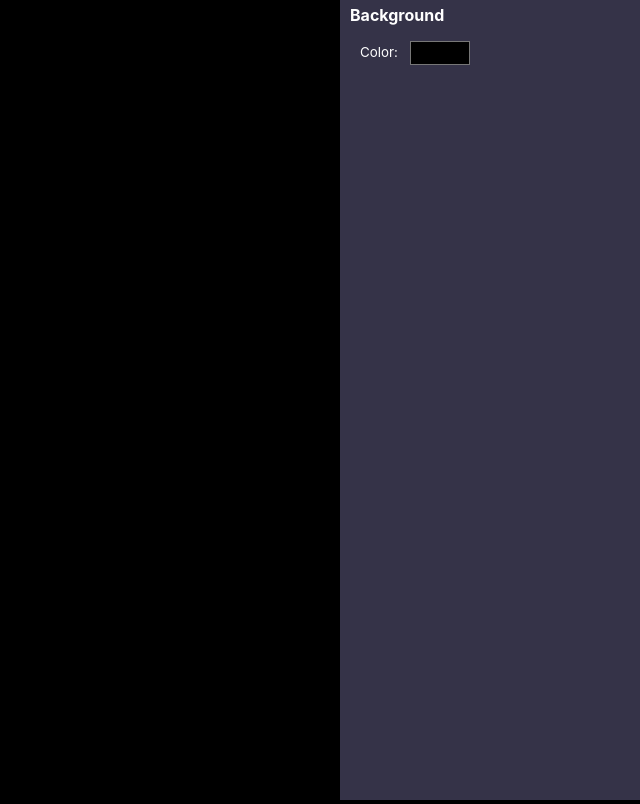
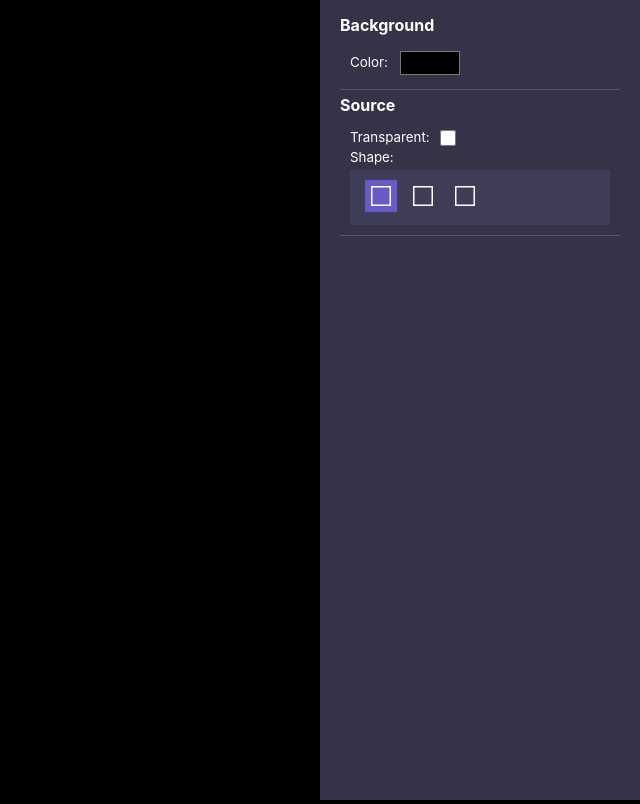
Before and after one commit to NevLext/particle-generator, a React (Create React App) app: page / in a window 1280 px wide. Shown: the whole page, without its empty margins (640-1280 px from the left). Built offline with nearby package versions, Linux system fonts and the light colour scheme.

Commit message:
Added Checkbox and ImageList

```diff
--- a/public/index.html
+++ b/public/index.html
@@ -11,7 +11,7 @@
     />
     <link rel="apple-touch-icon" href="%PUBLIC_URL%/logo192.png" />
     <link rel="manifest" href="%PUBLIC_URL%/manifest.json" />
-    <title>React App</title>
+    <title>Particles Generator</title>
   </head>
   <body>
     <noscript>You need to enable JavaScript to run this app.</noscript>
--- a/src/App.js
+++ b/src/App.js
@@ -11,9 +11,7 @@ export class App extends Component
 		super(props);
 		this.handleChange = this.handleChange.bind(this);
 		this.state = {
-			properties: {
-				backgroundColor: "red"
-			}
+			properties: {}
 		}
 	}
 
--- /dev/null
+++ b/src/components/Checkbox.css
@@ -0,0 +1,12 @@
+.Checkbox {
+    display: flex;
+    align-items: center;
+}
+
+.Checkbox--input {
+    margin-top: 5px;
+    margin-left: 10px;
+    width: 16px;
+    height: 16px;
+    cursor: pointer;
+}
--- /dev/null
+++ b/src/components/Checkbox.js
@@ -0,0 +1,29 @@
+import React, { Component } from 'react'
+import './Checkbox.css'
+
+export class Checkbox extends Component {
+    constructor(props)
+    {
+        super(props);
+        this.state = {value: false}
+        this.handleChange = this.handleChange.bind(this);
+    }
+
+    handleChange(e)
+    {
+        const value = e.target.checked;
+        this.props.onChange(this.props.inputName, value);
+        this.setState({ value: value });
+    }
+
+    render() {
+        return (
+            <div className="Checkbox">
+                <label>Transparent: </label>
+                <input className="Checkbox--input" type="checkbox" onChange={this.handleChange}></input>
+            </div>
+        )
+    }
+}
+
+export default Checkbox
--- a/src/components/Display.js
+++ b/src/components/Display.js
@@ -24,7 +24,7 @@ export class Display extends Component {
     draw()
     {
         this.ctx.fillStyle = this.props.properties.backgroundColor;
-        this.ctx.fillRect(10, 10, 200, 300)
+        this.ctx.fillRect(0, 0, this.canvas.current.width, this.canvas.current.height)
     }
 
     resize()
--- /dev/null
+++ b/src/components/ImageList.css
@@ -0,0 +1,6 @@
+.ImageList--content {
+    background-color: #403d58;
+    padding: 10px;
+    margin-top: 5px;
+    display: flex;
+}
--- /dev/null
+++ b/src/components/ImageList.js
@@ -0,0 +1,38 @@
+import React, { Component } from 'react'
+import './ImageList.css';
+import ImageListItem from './ImageListItem';
+
+export class ImageList extends Component {
+    constructor(props)
+    {
+        super(props);
+        this.state = {value: 0}
+        this.handleChange = this.handleChange.bind(this);
+    }
+
+    handleChange(id)
+    {
+        this.props.onChange(this.props.inputName, id);
+        this.setState({ value: id });
+    }
+
+    render() {
+        return (
+            <div className="ImageList">
+                <label>Shape: </label>
+                <div className="ImageList--content">
+                    {
+                        this.props.items.map((item, i) => {
+                            let isSelected = (i == this.state.value);
+                            return (
+                                <ImageListItem key={item.id} id={item.id} src={item.src} alt={item.caption} selected={isSelected} onClick={this.handleChange}></ImageListItem>
+                            )
+                        })
+                    }
+                </div>
+            </div>
+        )
+    }
+}
+
+export default ImageList
--- /dev/null
+++ b/src/components/ImageListItem.css
@@ -0,0 +1,19 @@
+
+.ImageListItem--img {
+    background-color: transparent;
+    width: 32px;
+    height: 32px;
+    margin: 0 5px;
+}
+
+.ImageListItem--img-selected {
+    background-color: #675bc7;
+    width: 32px;
+    height: 32px;
+    margin: 0 5px;
+}
+
+.ImageListItem--img:hover {
+    background-color: #575474;
+    cursor: pointer;
+}
--- /dev/null
+++ b/src/components/ImageListItem.js
@@ -0,0 +1,25 @@
+import React, { Component } from 'react'
+import './ImageListItem.css'
+
+export class ImageListItem extends Component {
+    constructor(props)
+    {
+        super(props);
+        this.handleClick = this.handleClick.bind(this);
+    }
+
+    handleClick()
+    {
+        this.props.onClick(this.props.id);
+    }
+
+    render() {
+        return (
+            <div className="ImageListItem">
+                <img className={(this.props.selected) ? "ImageListItem--img-selected" :  "ImageListItem--img"} src={this.props.src} alt={this.props.alt} onClick={this.handleClick}></img>
+            </div>
+        )
+    }
+}
+
+export default ImageListItem
--- a/src/components/PropertiesList.css
+++ b/src/components/PropertiesList.css
@@ -2,4 +2,5 @@
     background-color: #353348;
     min-width: 300px;
     font-family: -apple-system, BlinkMacSystemFont, 'Segoe UI', Roboto, Oxygen, Ubuntu, Cantarell, 'Open Sans', 'Helvetica Neue', sans-serif;
+    padding: 10px;
 }
--- a/src/components/PropertiesList.js
+++ b/src/components/PropertiesList.js
@@ -2,11 +2,34 @@ import React, { Component } from 'react'
 import './PropertiesList.css'
 import Property from './Property'
 import ColorPicker from './ColorPicker'
+import Checkbox from './Checkbox'
+import ImageList from './ImageList'
+
+import squareImg from '../assets/square.png'
 
 export class PropertiesList extends Component {
     constructor(props)
     {
         super(props);
+
+        this.sourceShapes = [
+            {
+                id: 0,
+                src: squareImg,
+                caption: "square"
+            },
+            {
+                id: 1,
+                src: squareImg,
+                caption: "square"
+            },
+            {
+                id: 2,
+                src: squareImg,
+                caption: "square"
+            },
+        ]
+
         this.handleChange = this.handleChange.bind(this);
     }
 
@@ -21,6 +44,10 @@ export class PropertiesList extends Component {
                 <Property label="Background">
                     <ColorPicker inputName="backgroundColor" onChange={this.handleChange}></ColorPicker>
                 </Property>
+                <Property label="Source">
+                    <Checkbox inputName="sourceIsTransparent" onChange={this.handleChange}></Checkbox>
+                    <ImageList inputName="sourceShape" onChange={this.handleChange} items={this.sourceShapes}></ImageList>
+                </Property>
             </div>
         )
     }
--- a/src/components/Property.css
+++ b/src/components/Property.css
@@ -1,6 +1,7 @@
 .Property {
     color: white;
     margin: 5px 10px;
+    border-bottom: 1px solid rgb(88, 88, 88);
 }
 
 .Property--label {
```
Also changed, not shown: src/assets/square.png (added).
